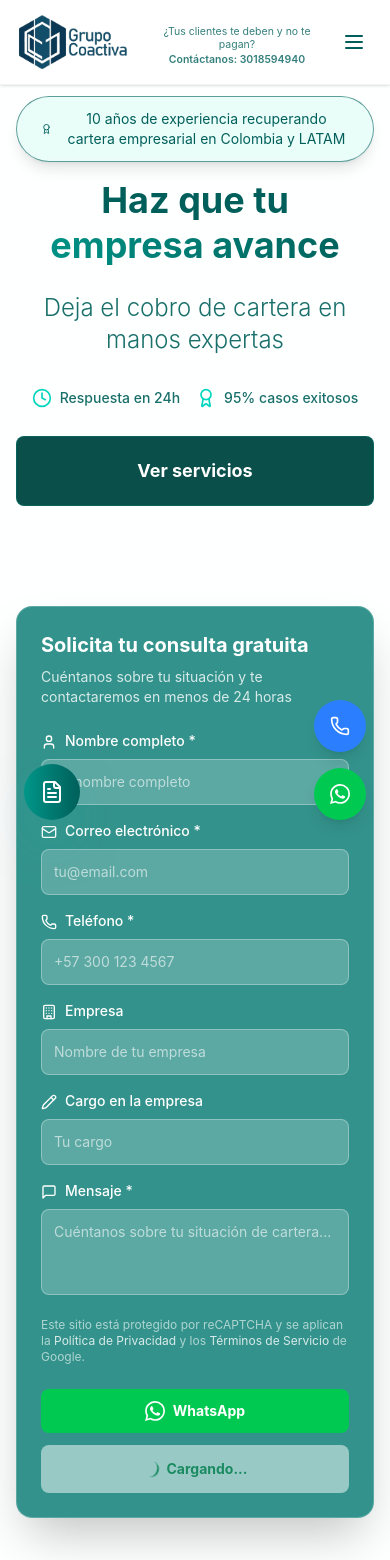
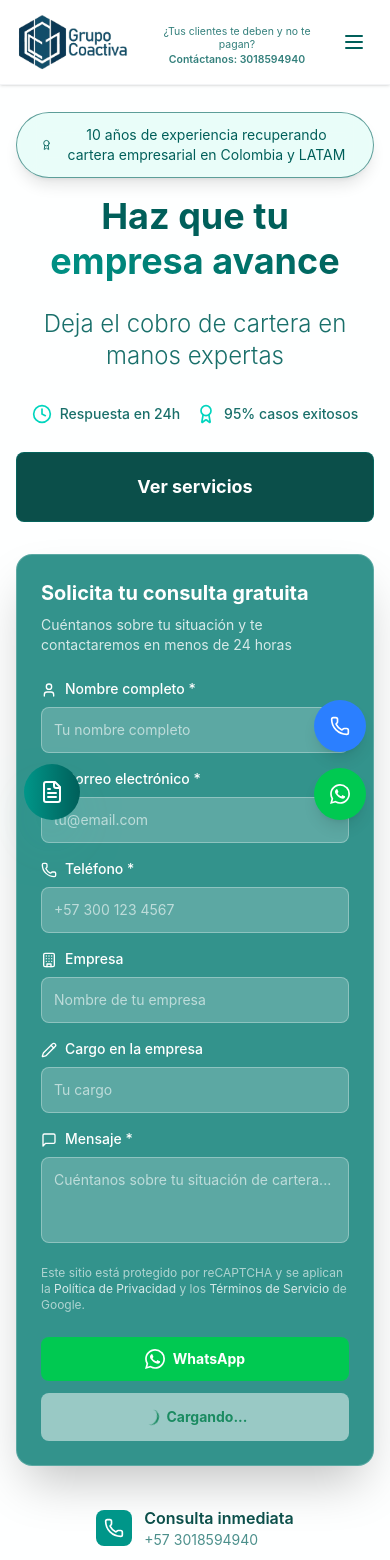
Before and after one commit to CardonaAndres/GrupoCOActivaSAS, a React (Vite) app: page / in a window 390 px wide. Shown: the top 1560 px of the page. Built offline with nearby package versions, Linux system fonts and the light colour scheme.

Commit message:
fix: ajustar espaciado en componentes Hero y PrincipalHeroCard

```diff
--- a/src/spa/components/Hero.tsx
+++ b/src/spa/components/Hero.tsx
@@ -210,7 +210,7 @@ export const Hero = () => {
       </header>
 
       {/* Main Content */}
-      <main className="z-10 px-4 md:px-8 pt-16 sm:pt-20">
+      <main className="z-10 px-4 md:px-8 pt-20 sm:pt-30">
         <div className="max-w-7xl mx-auto">
           <div className="flex flex-col lg:flex-row lg:items-center lg:min-h-[calc(100vh-120px)]">
             {/* Left Content */}
@@ -221,7 +221,7 @@ export const Hero = () => {
                 />
             </div>
 
-            <div className="lg:w-2/5 relative z-10 pt-10">
+            <div className="lg:w-2/5 relative z-10">
               <ContactForm />
             </div>
 
--- a/src/spa/hero/PrincipalHeroCard.tsx
+++ b/src/spa/hero/PrincipalHeroCard.tsx
@@ -45,7 +45,7 @@ export const PrincipalHeroCard = ({ containerVariants, itemVariants } : Props) =
         </div>
 
         {/* Botones de acción */}
-        <motion.div variants={itemVariants} className="flex flex-col sm:flex-row gap-6 justify-center my-7">
+        <motion.div variants={itemVariants} className="flex flex-col sm:flex-row gap-6 justify-center mt-7">
             <motion.button onClick={() => window.location.href = '/#servicios-grupocoactivasas'}
                 whileHover={{ scale: 1.05, y: -2 }} whileTap={{ scale: 0.95 }} className="px-10 py-5 bg-teal-900 backdrop-blur-md text-white font-bold text-lg rounded-lg border border-teal-700/50 hover:bg-teal-800/90 transition-all duration-300 min-w-[200px]"
             >
```
